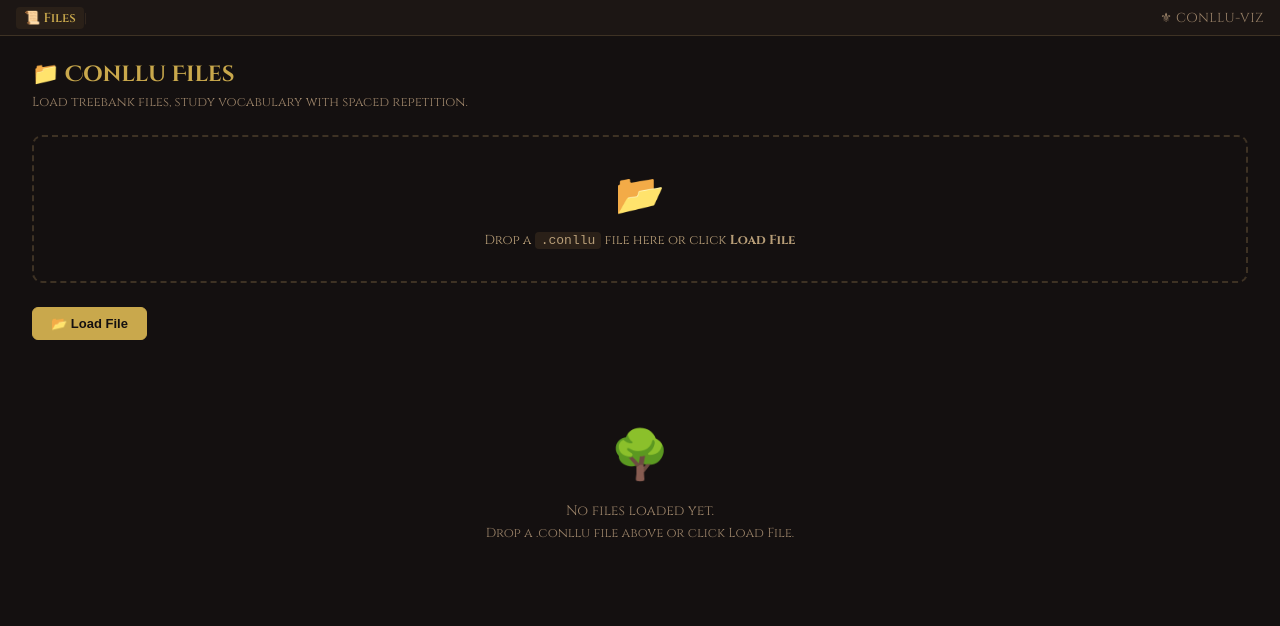
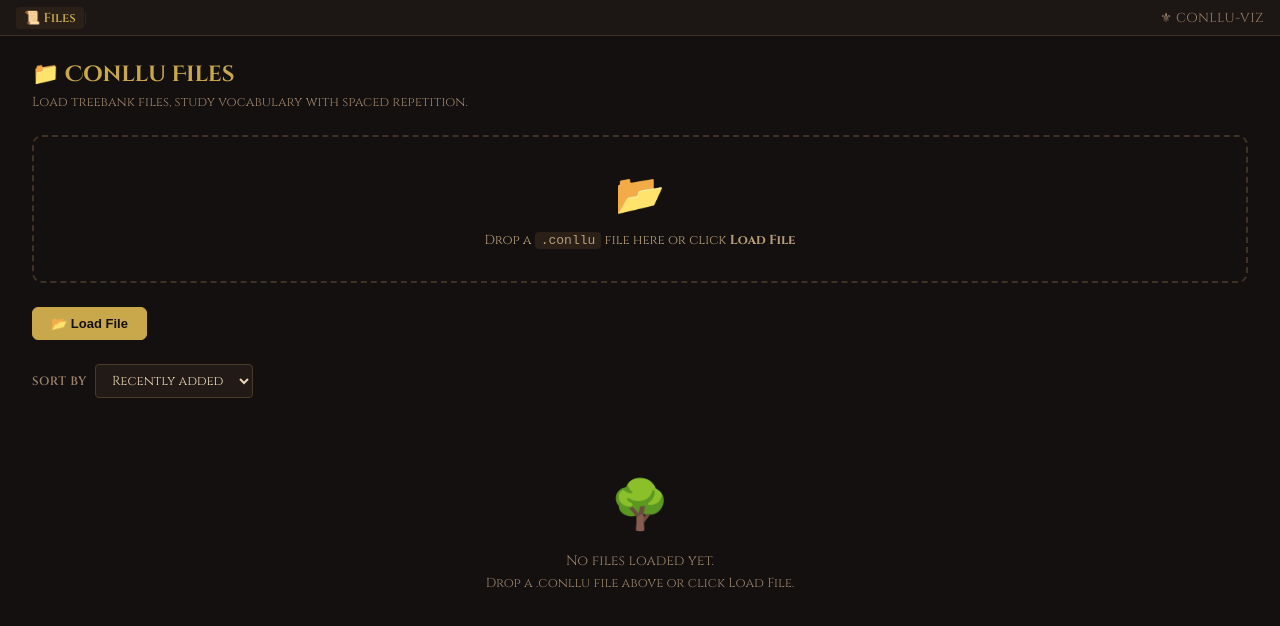
Before and after one commit to lyceum-quest/conllu-viz, a website built with Vite: page index.html in a window 1280 px wide. Built offline with nearby package versions, Linux system fonts and the light colour scheme.

Commit message:
feat: add sort options to file browser
Sort files by: recently added, name, most/least reviewed,
most/least mastered, most/least words. Select dropdown
appears between action buttons and file grid.

```diff
--- a/src/browser.ts
+++ b/src/browser.ts
@@ -3,13 +3,29 @@
  */
 
 import { parseConllu } from './types';
-import { AppStore, loadStore, saveStore, addFile, listFiles,
+import { AppStore, StoredFile, loadStore, saveStore, addFile, listFiles,
          getReviewedCount, getMasteredCount, getMasteryPct } from './store';
 import { navigate } from './router';
 
 import './styles/tokens.css';
 import './styles/browser.css';
 
+// ── Sort options ─────────────────────────────────────────────────────────
+
+type SortKey = 'recent' | 'name' | 'most-reviewed' | 'least-reviewed' | 'most-mastered' | 'least-mastered' | 'most-words' | 'least-words';
+
+const SORT_OPTIONS: { key: SortKey; label: string }[] = [
+  { key: 'recent', label: 'Recently added' },
+  { key: 'name', label: 'Name A→Z' },
+  { key: 'most-reviewed', label: 'Most reviewed' },
+  { key: 'least-reviewed', label: 'Least reviewed' },
+  { key: 'most-mastered', label: 'Most mastered' },
+  { key: 'least-mastered', label: 'Least mastered' },
+  { key: 'most-words', label: 'Most words' },
+  { key: 'least-words', label: 'Least words' },
+];
+
+let currentSort: SortKey = 'recent';
 let store: AppStore;
 
 export function mount() {
@@ -27,6 +43,7 @@ export function mount() {
   container.appendChild(createHeader());
   container.appendChild(createDropZone());
   container.appendChild(createActionButtons(container));
+  container.appendChild(createSortControl());
   container.appendChild(createFileGrid());
 
   page.appendChild(container);
@@ -123,9 +140,83 @@ function loadFileObj(file: File) {
   reader.readAsText(file);
 }
 
+function sortFiles(files: StoredFile[]): StoredFile[] {
+  const sorted = [...files];
+
+  // Pre-compute stats for each file
+  const stats = new Map<string, { reviewed: number; mastered: number; totalTokens: number; name: string; loadedAt: number }>();
+  for (const file of sorted) {
+    let totalTokens = 0;
+    let name = file.name;
+    try {
+      const treebank = parseConllu(file.content, file.name);
+      totalTokens = treebank.sentences.reduce((a, s) => a + s.tokens.filter(t => t.upos !== 'PUNCT').length, 0);
+      name = treebank.title || file.name;
+    } catch { /* corrupt file */ }
+    const session = store.sessions[file.id];
+    stats.set(file.id, {
+      reviewed: session ? getReviewedCount(session) : 0,
+      mastered: session ? getMasteredCount(session) : 0,
+      totalTokens,
+      name: name.toLowerCase(),
+      loadedAt: file.loadedAt,
+    });
+  }
+
+  sorted.sort((a, b) => {
+    const sa = stats.get(a.id)!;
+    const sb = stats.get(b.id)!;
+
+    switch (currentSort) {
+      case 'recent': return sb.loadedAt - sa.loadedAt;
+      case 'name': return sa.name.localeCompare(sb.name);
+      case 'most-reviewed': return sb.reviewed - sa.reviewed;
+      case 'least-reviewed': return sa.reviewed - sb.reviewed;
+      case 'most-mastered': return sb.mastered - sa.mastered;
+      case 'least-mastered': return sa.mastered - sb.mastered;
+      case 'most-words': return sb.totalTokens - sa.totalTokens;
+      case 'least-words': return sa.totalTokens - sb.totalTokens;
+      default: return 0;
+    }
+  });
+
+  return sorted;
+}
+
+function createSortControl() {
+  const wrap = createEl('div', 'browser-sort');
+
+  const label = createEl('span', 'browser-sort-label');
+  label.textContent = 'Sort by';
+  wrap.appendChild(label);
+
+  const select = document.createElement('select') as HTMLSelectElement;
+  select.className = 'browser-sort-select';
+  for (const opt of SORT_OPTIONS) {
+    const o = document.createElement('option') as HTMLOptionElement;
+    o.value = opt.key;
+    o.textContent = opt.label;
+    if (opt.key === currentSort) o.selected = true;
+    select.appendChild(o);
+  }
+
+  select.addEventListener('change', () => {
+    currentSort = select.value as SortKey;
+    // Re-render just the grid
+    const grid = document.querySelector('.file-grid');
+    if (grid) {
+      const newGrid = createFileGrid();
+      grid.replaceWith(newGrid);
+    }
+  });
+
+  wrap.appendChild(select);
+  return wrap;
+}
+
 function createFileGrid() {
   const div = createEl('div', 'file-grid');
-  const files = listFiles(store);
+  const files = sortFiles(listFiles(store));
 
   if (files.length === 0) {
     div.innerHTML = `
--- a/src/styles/browser.css
+++ b/src/styles/browser.css
@@ -84,6 +84,44 @@
   display: flex;
   gap: 10px;
   margin-bottom: 24px;
+}
+
+/* Sort control */
+.browser-sort {
+  display: flex;
+  align-items: center;
+  gap: 8px;
+  margin-bottom: 16px;
+}
+
+.browser-sort-label {
+  font-size: 12px;
+  color: var(--text-muted);
+  font-weight: 600;
+  text-transform: uppercase;
+  letter-spacing: 0.5px;
+}
+
+.browser-sort-select {
+  padding: 6px 12px;
+  border-radius: var(--radius-sm);
+  border: 1px solid var(--border-default);
+  background: var(--bg-surface);
+  color: var(--text-primary);
+  font-size: 13px;
+  font-family: var(--font-body);
+  cursor: pointer;
+  transition: border-color var(--t-fast);
+  appearance: auto;
+}
+
+.browser-sort-select:hover {
+  border-color: var(--border-focus);
+}
+
+.browser-sort-select:focus {
+  outline: 2px solid var(--accent);
+  outline-offset: -2px;
 }
 
 .browser-btn {
```
